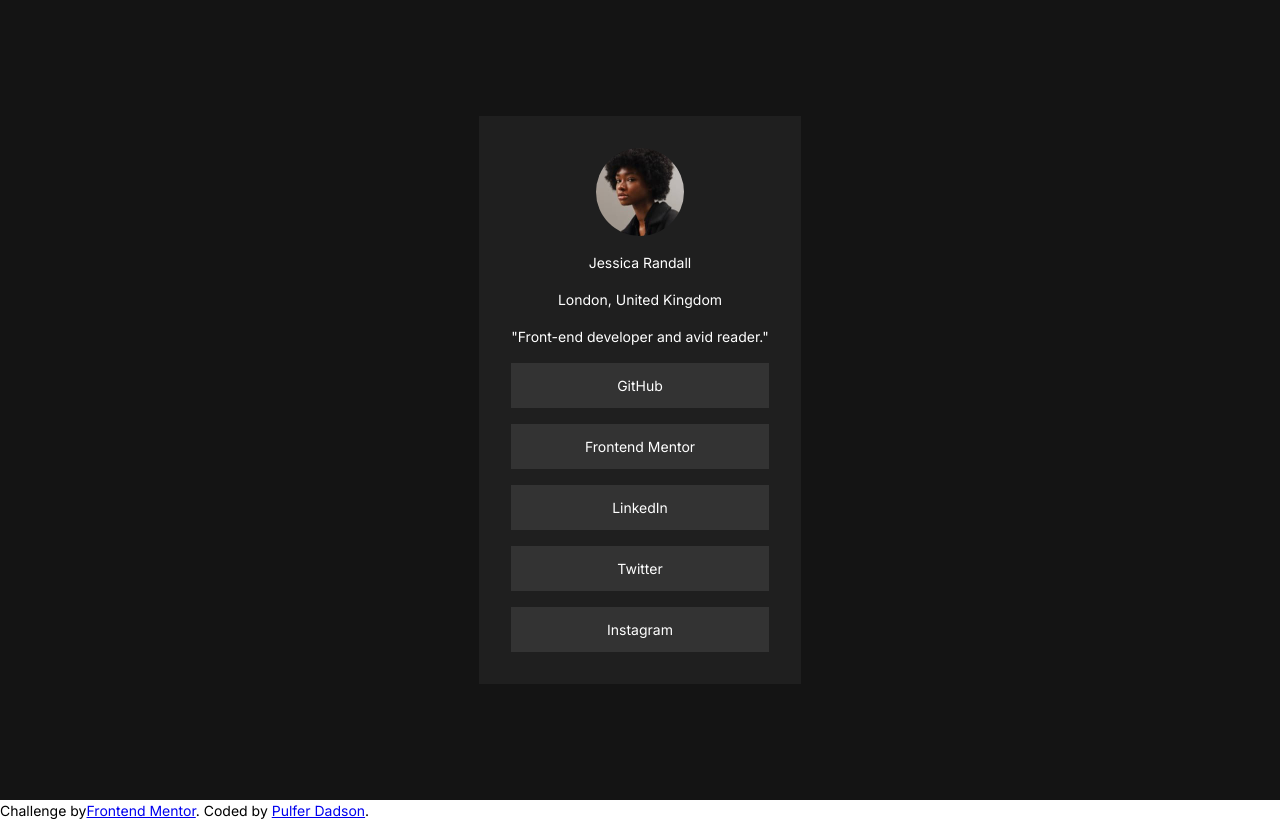
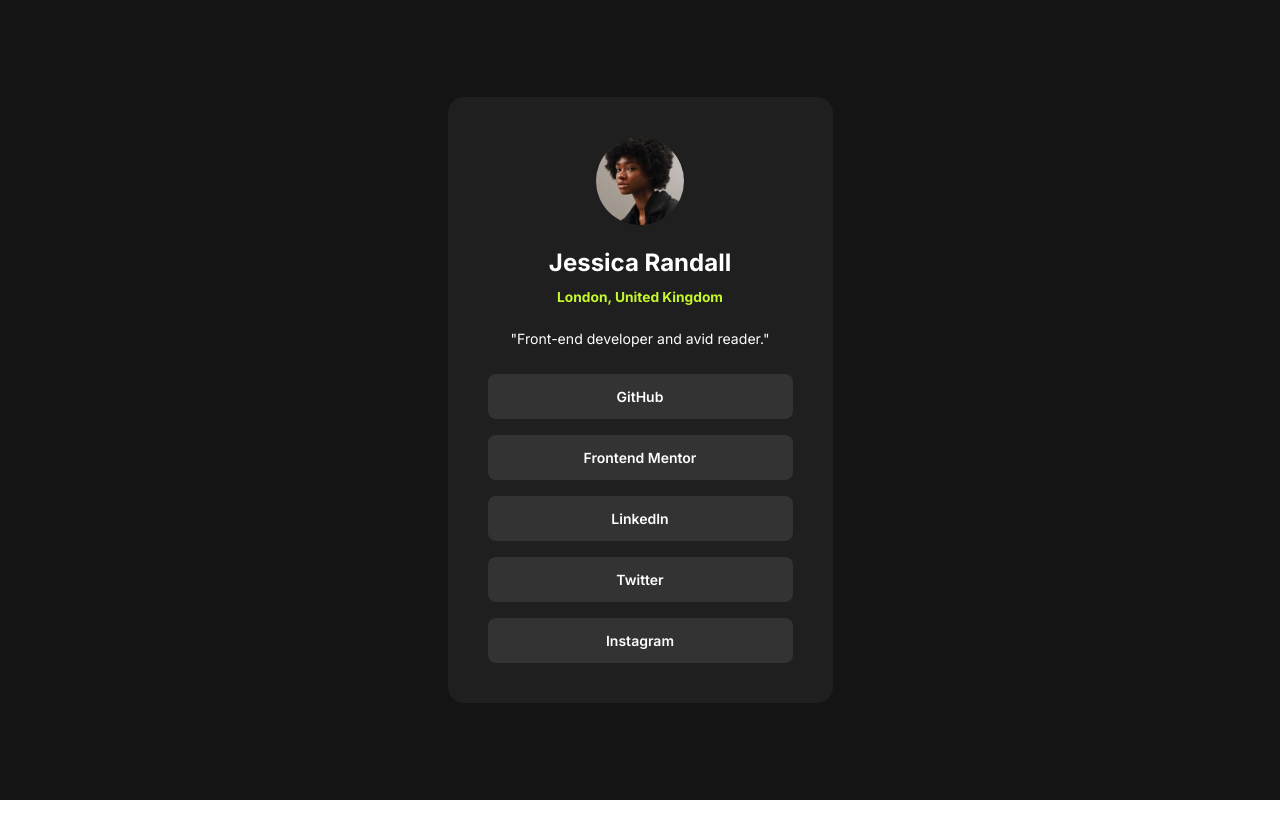
Before and after one commit to justPulfer/social-links-profile, a React (Create React App) app: page / in a window 1280 px wide. After the commit the page ends 800 px from the top, so only its background shows below. Built offline with nearby package versions, Linux system fonts and the light colour scheme.

Commit message:
added extra css styles

```diff
--- a/src/App.js
+++ b/src/App.js
@@ -11,7 +11,6 @@ export default function App() {
 	return (
 		<div>
 			<Main />
-			<Footer />
 		</div>
 	);
 }
@@ -22,9 +21,11 @@ function Main() {
 			<div className="container">
 				<div className="profile-info">
 					<img src="/images/avatar-jessica.jpeg" alt="Profile"></img>
-					<p className="name">Jessica Randall</p>
-					<p className="location">London, United Kingdom</p>
-					<p className="role">"Front-end developer and avid reader."</p>
+					<div className="personal-info">
+						<h1 className="name">Jessica Randall</h1>
+						<h2 className="location">London, United Kingdom</h2>
+					</div>
+					<h3 className="role">"Front-end developer and avid reader."</h3>
 				</div>
 				<Skills />
 			</div>
@@ -43,19 +44,3 @@ function Skills() {
 		</ul>
 	);
 }
-
-function Footer() {
-	return (
-		<div className="attribution">
-			Challenge by
-			<a
-				href="https://www.frontendmentor.io?ref=challenge"
-				target="_blank"
-				rel="noreferrer"
-			>
-				Frontend Mentor
-			</a>
-			. Coded by <a href="https://github.com/justPulfer">Pulfer Dadson</a>.
-		</div>
-	);
-}
--- a/src/index.css
+++ b/src/index.css
@@ -56,6 +56,12 @@ select {
 	--clr-grey: hsl(0, 0%, 20%);
 	--clr-dark-grey: hsl(0, 0%, 12%);
 	--clr-off-black: hsl(0, 0%, 8%);
+
+	/* font-weight */
+	--fw-light: 200;
+	--fw-regular: 400;
+	--fw-bold: 600;
+	--fw-extra-bold: 900;
 }
 
 body {
@@ -72,32 +78,57 @@ main {
 }
 
 .container {
+	width: 40%;
+	max-width: 385px;
 	margin: auto;
-	display: grid;
+	display: flex;
+	flex-direction: column;
 	text-align: center;
 	justify-content: center;
 	align-items: center;
-	gap: 1rem;
-	padding: 2rem;
-	max-width: 450px;
-
+	gap: 1.6rem;
+	padding: 2.5rem;
 	background-color: var(--clr-dark-grey);
+	border-radius: 1rem;
 }
 
 .profile-info {
 	display: flex;
+	width: 90%;
 	flex-direction: column;
-	gap: 1rem;
+	justify-content: center;
+	align-items: center;
+	gap: 1.25rem;
 }
 
-.profile-info > img {
+.profile-info img {
 	width: 5.5rem;
 	height: 5.5rem;
 	border-radius: 50%;
 	margin: auto;
 }
 
+.personal-info {
+	display: grid;
+	gap: 0.4rem;
+}
+
+.profile-info h1 {
+	font-size: 1.5rem;
+}
+
+.profile-info h2 {
+	font-size: 0.86rem;
+	color: var(--clr-Green);
+}
+
+.profile-info h3 {
+	font-size: 0.88rem;
+	font-weight: var(--fw-regular);
+}
+
 .skills {
+	width: 100%;
 	display: flex;
 	flex-direction: column;
 	gap: 1rem;
@@ -108,4 +139,13 @@ main {
 .skill {
 	background-color: var(--clr-grey);
 	padding: 0.75rem;
+	border-radius: 0.5rem;
+	cursor: pointer;
+	font-weight: var(--fw-bold);
+	transition: background-color 200ms ease-in-out;
 }
+
+.skill:hover {
+	background-color: var(--clr-Green);
+	color: var(--clr-off-black);
+}
```
Also changed, not shown: 1 other file (tests, documents, lock files or other folders).
